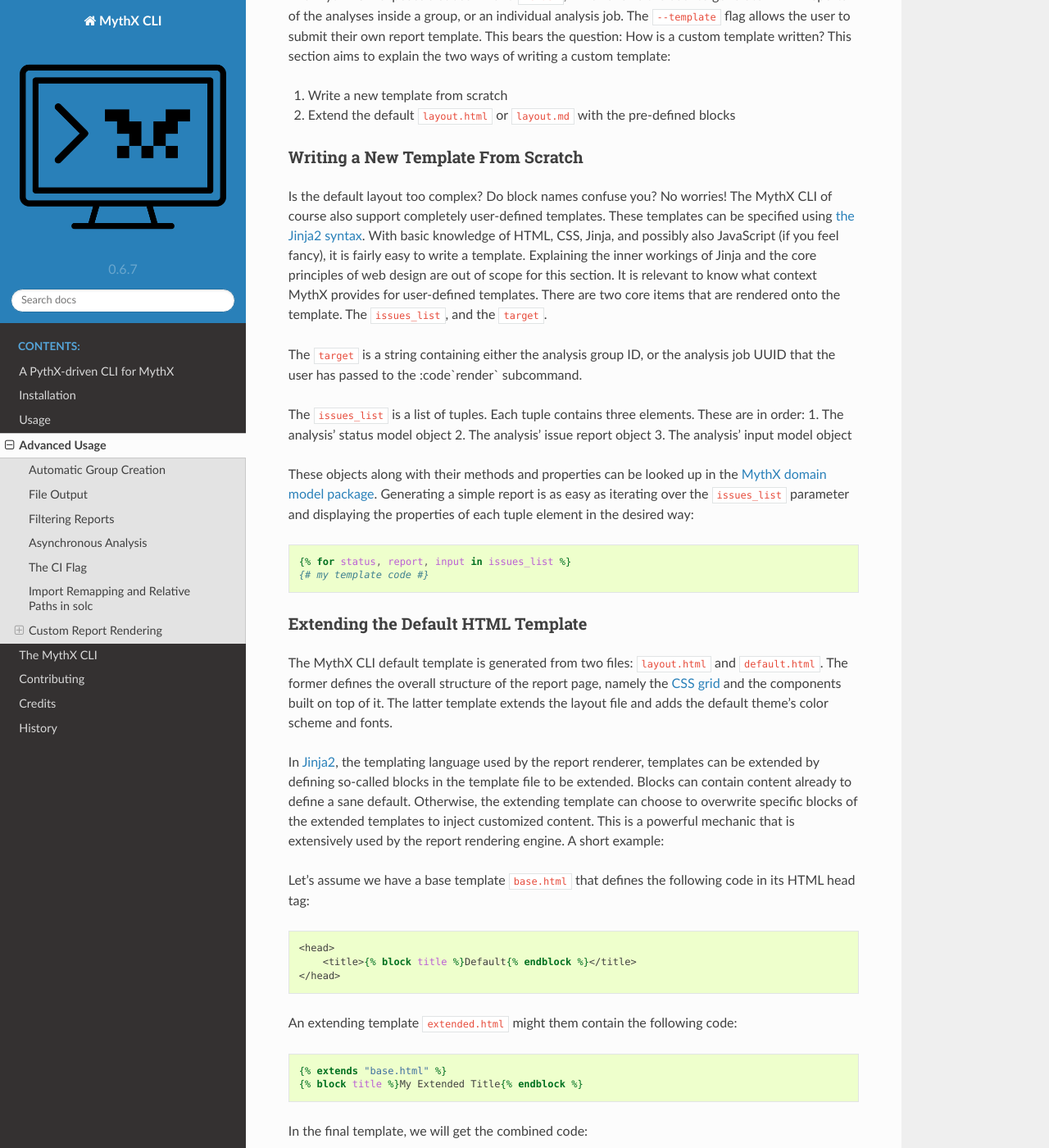
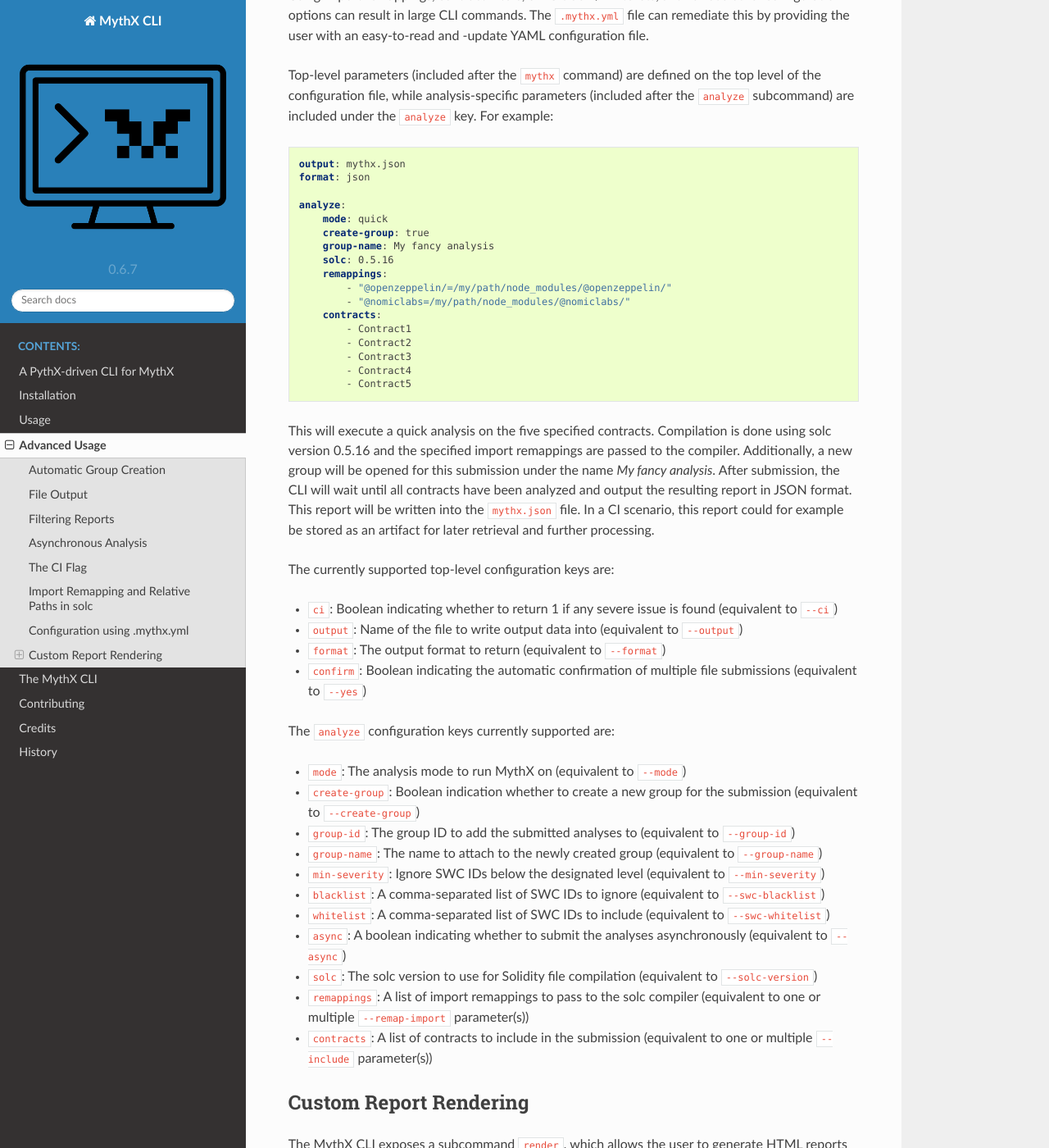
Before and after one commit to Consensys/mythx-cli, a Sphinx documentation site: the page built from docs/advanced-usage.rst, in a window 1280 px wide and 1400 px high, scrolled down 3846 px. Shown: the whole window at 82% size. Built offline with Sphinx 7.4.7 and the Read the Docs theme 2.0.0, drawn with Linux system fonts in a browser that asks for light colours; pages that are not in the unit, such as notebooks, are missing from menus; some of the changed text lies outside the part shown.

Commit message:
Add .mythx.yml advanced usage docs

```diff
--- a/docs/advanced-usage.rst
+++ b/docs/advanced-usage.rst
@@ -176,6 +176,72 @@
 call was made from to the allowed solc paths. Please note that if compilation fails on a relative
 import, the current working directory was not the project root that results in correct import
 resolution.
+
+
+Configuration using .mythx.yml
+------------------------------
+
+Using import remappings, contract filters, SWC black-/whitelists, and various other configuration
+options can result in large CLI commands. The :code:`.mythx.yml` file can remediate this by
+providing the user with an easy-to-read and -update YAML configuration file.
+
+Top-level parameters (included after the :code:`mythx` command) are defined on the top level
+of the configuration file, while analysis-specific parameters (included after the :code:`analyze`
+subcommand) are included under the :code:`analyze` key. For example:
+
+.. code-block:: yaml
+
+    output: mythx.json
+    format: json
+
+    analyze:
+        mode: quick
+        create-group: true
+        group-name: My fancy analysis
+        solc: 0.5.16
+        remappings:
+            - "@openzeppelin/=/my/path/node_modules/@openzeppelin/"
+            - "@nomiclabs=/my/path/node_modules/@nomiclabs/"
+        contracts:
+            - Contract1
+            - Contract2
+            - Contract3
+            - Contract4
+            - Contract5
+
+This will execute a quick analysis on the five specified contracts. Compilation is done using
+solc version 0.5.16 and the specified import remappings are passed to the compiler. Additionally,
+a new group will be opened for this submission under the name `My fancy analysis`. After submission,
+the CLI will wait until all contracts have been analyzed and output the resulting report in JSON
+format. This report will be written into the :code:`mythx.json` file. In a CI scenario, this report
+could for example be stored as an artifact for later retrieval and further processing.
+
+The currently supported top-level configuration keys are:
+
+- :code:`ci`: Boolean indicating whether to return 1 if any severe issue is found
+  (equivalent to :code:`--ci`)
+- :code:`output`: Name of the file to write output data into (equivalent to :code:`--output`)
+- :code:`format`: The output format to return (equivalent to :code:`--format`)
+- :code:`confirm`: Boolean indicating the automatic confirmation of multiple file submissions
+  (equivalent to :code:`--yes`)
+
+The :code:`analyze` configuration keys currently supported are:
+
+- :code:`mode`: The analysis mode to run MythX on (equivalent to :code:`--mode`)
+- :code:`create-group`: Boolean indication whether to create a new group for the submission
+  (equivalent to :code:`--create-group`)
+- :code:`group-id`: The group ID to add the submitted analyses to (equivalent to :code:`--group-id`)
+- :code:`group-name`: The name to attach to the newly created group (equivalent to :code:`--group-name`)
+- :code:`min-severity`: Ignore SWC IDs below the designated level (equivalent to :code:`--min-severity`)
+- :code:`blacklist`: A comma-separated list of SWC IDs to ignore (equivalent to :code:`--swc-blacklist`)
+- :code:`whitelist`: A comma-separated list of SWC IDs to include (equivalent to :code:`--swc-whitelist`)
+- :code:`async`: A boolean indicating whether to submit the analyses asynchronously
+  (equivalent to :code:`--async`)
+- :code:`solc`: The solc version to use for Solidity file compilation (equivalent to :code:`--solc-version`)
+- :code:`remappings`: A list of import remappings to pass to the solc compiler (equivalent to one or
+  multiple :code:`--remap-import` parameter(s))
+- :code:`contracts`: A list of contracts to include in the submission (equivalent to one or
+  multiple :code:`--include` parameter(s))
 
 
 Custom Report Rendering
```
